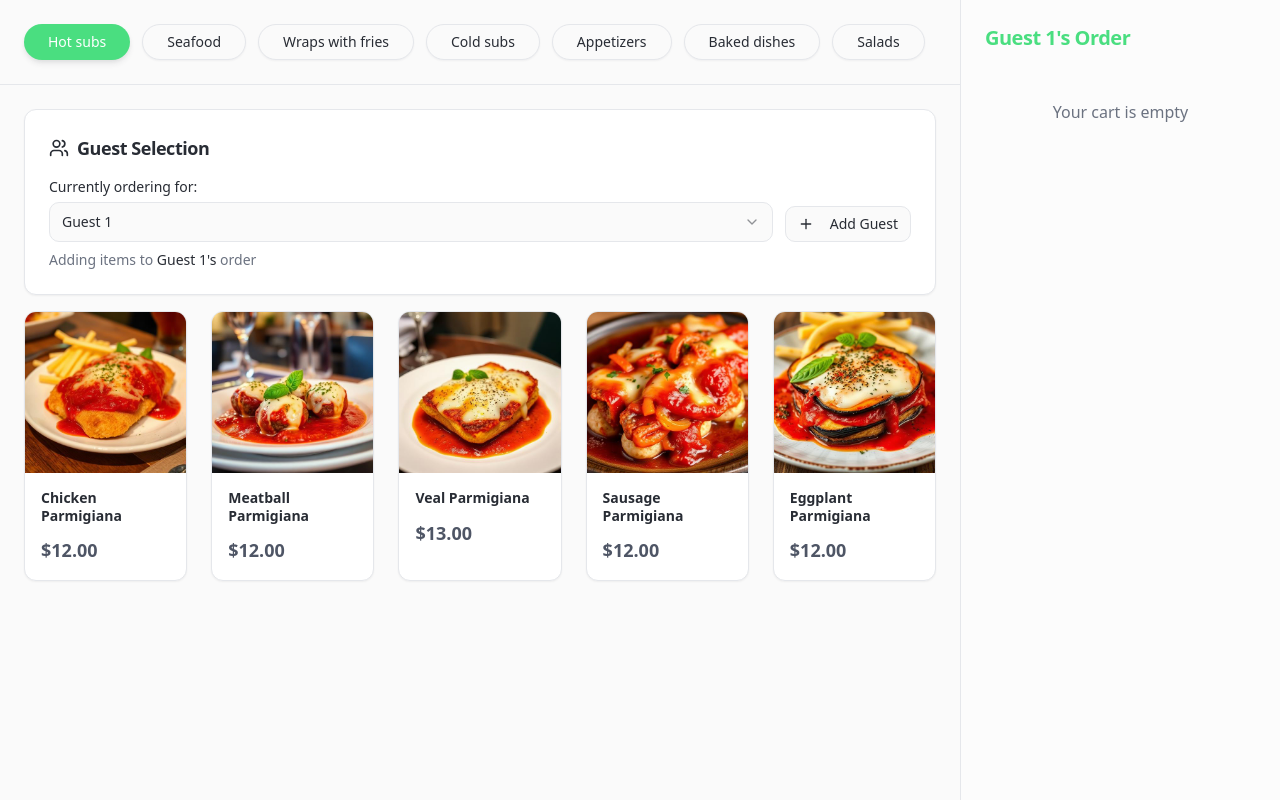
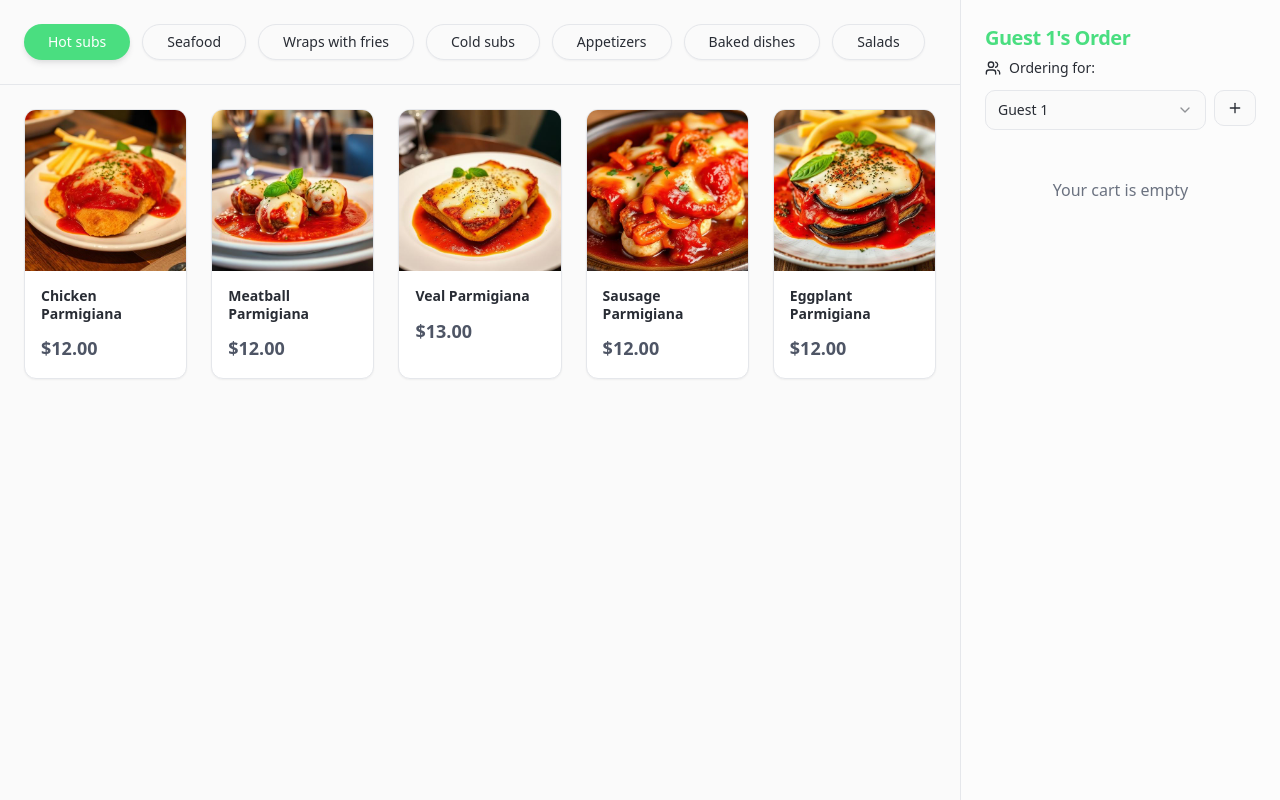
Before and after one commit to prem-prasoon/design-canvas-composer, a React (Vite) app: page / in a window 1280 px wide. Built offline with nearby package versions, Linux system fonts and the light colour scheme.

Commit message:
Add guest selection to cart
Add a dropdown to the cart component to select guests. The guest list will be fetched from the backend.

```diff
--- a/src/components/Cart.tsx
+++ b/src/components/Cart.tsx
@@ -1,8 +1,14 @@
 import { Button } from "@/components/ui/button";
 import { Card, CardContent, CardHeader, CardTitle } from "@/components/ui/card";
 import { Separator } from "@/components/ui/separator";
-import { Minus, Plus, Trash2, Printer, CreditCard } from "lucide-react";
+import { Select, SelectContent, SelectItem, SelectTrigger, SelectValue } from "@/components/ui/select";
+import { Dialog, DialogContent, DialogHeader, DialogTitle, DialogTrigger } from "@/components/ui/dialog";
+import { Input } from "@/components/ui/input";
+import { Label } from "@/components/ui/label";
+import { Minus, Plus, Trash2, Printer, CreditCard, Users } from "lucide-react";
 import { MenuItemData } from "./MenuItem";
+import { Guest } from "./GuestSelector";
+import { useState } from "react";
 
 export interface CartItem extends MenuItemData {
   quantity: number;
@@ -12,10 +18,26 @@ interface CartProps {
   items: CartItem[];
   onUpdateQuantity: (id: string, quantity: number) => void;
   onRemoveItem: (id: string) => void;
-  guestName?: string;
+  guests: Guest[];
+  activeGuestId: string;
+  onGuestChange: (guestId: string) => void;
+  onAddGuest: (guestName: string) => void;
 }
 
-export const Cart = ({ items, onUpdateQuantity, onRemoveItem, guestName }: CartProps) => {
+export const Cart = ({ items, onUpdateQuantity, onRemoveItem, guests, activeGuestId, onGuestChange, onAddGuest }: CartProps) => {
+  const [isDialogOpen, setIsDialogOpen] = useState(false);
+  const [newGuestName, setNewGuestName] = useState("");
+
+  const handleAddGuest = () => {
+    if (newGuestName.trim()) {
+      onAddGuest(newGuestName.trim());
+      setNewGuestName("");
+      setIsDialogOpen(false);
+    }
+  };
+
+  const activeGuest = guests.find(g => g.id === activeGuestId);
+
   const subtotal = items.reduce((total, item) => total + item.price * item.quantity, 0);
   const tax1 = subtotal * 0.08; // 8% tax
   const tax2 = subtotal * 0.02; // 2% additional tax
@@ -26,8 +48,63 @@ export const Cart = ({ items, onUpdateQuantity, onRemoveItem, guestName }: CartP
     <div className="w-80 bg-cart-bg border-l border-border h-full flex flex-col">
       <CardHeader className="pb-4">
         <CardTitle className="text-xl font-bold text-success-green">
-          {guestName ? `${guestName}'s Order` : 'Order Summary'}
+          {activeGuest ? `${activeGuest.name}'s Order` : 'Order Summary'}
         </CardTitle>
+
+        {/* Guest Selection */}
+        <div className="mt-4 space-y-3">
+          <div className="flex items-center gap-2 text-sm font-medium">
+            <Users className="h-4 w-4" />
+            Ordering for:
+          </div>
+          <div className="flex gap-2">
+            <Select value={activeGuestId} onValueChange={onGuestChange}>
+              <SelectTrigger className="flex-1">
+                <SelectValue placeholder="Select guest" />
+              </SelectTrigger>
+              <SelectContent>
+                {guests.map((guest) => (
+                  <SelectItem key={guest.id} value={guest.id}>
+                    {guest.name}
+                  </SelectItem>
+                ))}
+              </SelectContent>
+            </Select>
+
+            <Dialog open={isDialogOpen} onOpenChange={setIsDialogOpen}>
+              <DialogTrigger asChild>
+                <Button variant="outline" size="sm">
+                  <Plus className="h-4 w-4" />
+                </Button>
+              </DialogTrigger>
+              <DialogContent className="sm:max-w-md">
+                <DialogHeader>
+                  <DialogTitle>Add New Guest</DialogTitle>
+                </DialogHeader>
+                <div className="space-y-4">
+                  <div>
+                    <Label htmlFor="guest-name">Guest Name</Label>
+                    <Input
+                      id="guest-name"
+                      value={newGuestName}
+                      onChange={(e) => setNewGuestName(e.target.value)}
+                      placeholder="Enter guest name"
+                      onKeyDown={(e) => e.key === 'Enter' && handleAddGuest()}
+                    />
+                  </div>
+                  <div className="flex gap-2 justify-end">
+                    <Button variant="outline" onClick={() => setIsDialogOpen(false)}>
+                      Cancel
+                    </Button>
+                    <Button onClick={handleAddGuest} disabled={!newGuestName.trim()}>
+                      Add Guest
+                    </Button>
+                  </div>
+                </div>
+              </DialogContent>
+            </Dialog>
+          </div>
+        </div>
       </CardHeader>
 
       <CardContent className="flex-1 flex flex-col">
--- a/src/pages/RestaurantOrdering.tsx
+++ b/src/pages/RestaurantOrdering.tsx
@@ -2,7 +2,7 @@ import { useState } from "react";
 import { CategoryTabs } from "@/components/CategoryTabs";
 import { MenuItem, MenuItemData } from "@/components/MenuItem";
 import { Cart, CartItem } from "@/components/Cart";
-import { GuestSelector, Guest } from "@/components/GuestSelector";
+import { Guest } from "@/components/GuestSelector";
 import { useToast } from "@/hooks/use-toast";
 
 // Import images
@@ -251,13 +251,6 @@ export const RestaurantOrdering = () => {
         />
 
         <div className="flex-1 p-6 overflow-y-auto">
-          <GuestSelector
-            guests={guests}
-            activeGuestId={activeGuestId}
-            onGuestChange={setActiveGuestId}
-            onAddGuest={addGuest}
-          />
-
           <div className="grid grid-cols-2 md:grid-cols-3 lg:grid-cols-4 xl:grid-cols-5 gap-6">
             {filteredItems.map((item) => (
               <MenuItem
@@ -275,7 +268,10 @@ export const RestaurantOrdering = () => {
         items={currentGuestCart}
         onUpdateQuantity={updateQuantity}
         onRemoveItem={removeItem}
-        guestName={activeGuest?.name}
+        guests={guests}
+        activeGuestId={activeGuestId}
+        onGuestChange={setActiveGuestId}
+        onAddGuest={addGuest}
       />
     </div>
   );
```
